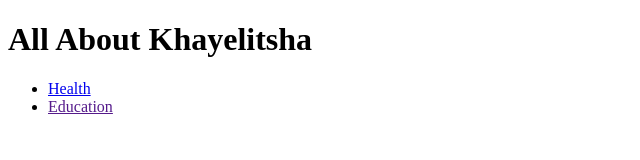
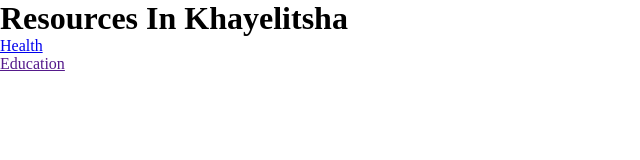
Before and after one commit to Kanyisa-Ntombini/khayelitsha, a plain HTML site: page index.html in a window 1280 px wide. Shown: the whole page, without its empty margins (0-640 px from the left). Drawn offline with Linux system fonts and the light colour scheme.

Commit message:
changed format of folders

```diff
--- a/index.html
+++ b/index.html
@@ -1,14 +1,18 @@
 <!DOCTYPE html>
 <html>
 <head>
-<title>Home</title>
-<link rel="stylesheet" href="style.css">
+<title>Resources In Khayelitsha</title>
+<link rel="stylesheet" href="./resources/css/index.css">
 </head>
 <body>
-    <h1>All About Khayelitsha</h1>
-    <ul>
-        <li><a href="tabs/health.html">Health</a></li>
+	<header>
+  	<h1>Resources In Khayelitsha</h1>
+		<nav>
+    	<ul>
+      	<li><a href="tabs/health.html">Health</a></li>
         <li><a href="">Education</a></li>
-    </ul>
+      </ul>
+    </nav>
+  </header>
 </body>
 </html>
--- /dev/null
+++ b/resources/css/index.css
@@ -0,0 +1,4 @@
+* {
+  margin: 0;
+  padding: 0;
+}
```
Also changed, not shown: tabs/health.html (+2 -2 lines), style.css (deleted), 1 other file.
